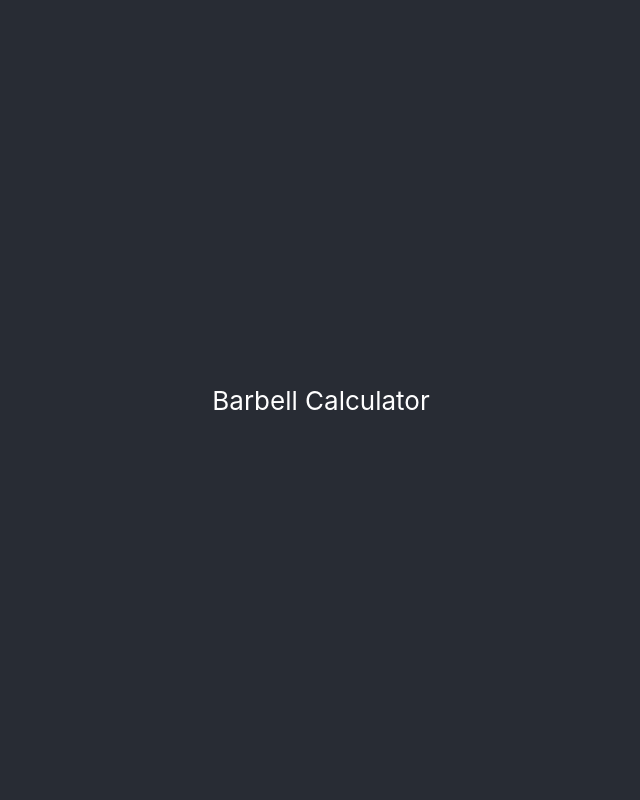
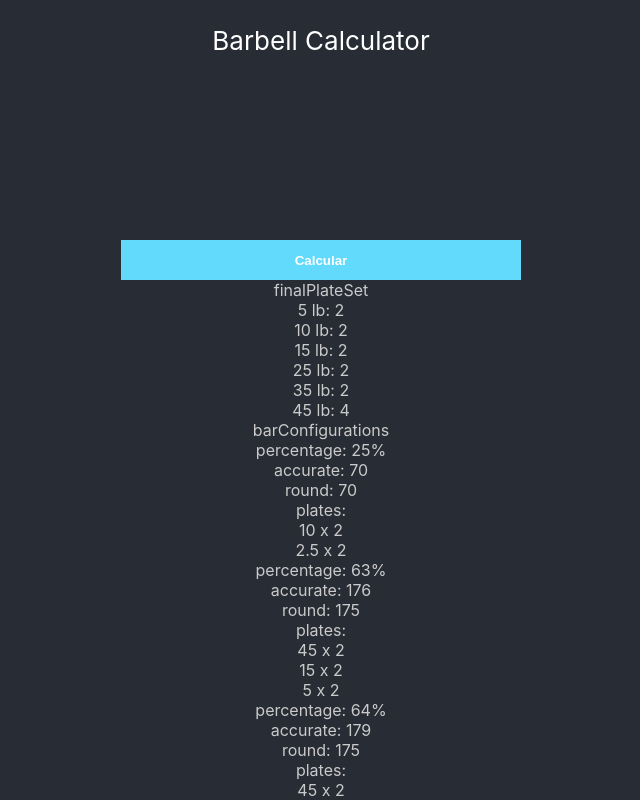
Before and after one commit to Diegus-cl/barbell-calc, a React (Create React App) app: page / in a window 1280 px wide. Shown: the top 800 px of the page, without its empty margins (319-959 px from the left). Built offline with nearby package versions, Linux system fonts and the light colour scheme.

Commit message:
logic solved

```diff
--- a/src/App.css
+++ b/src/App.css
@@ -7,15 +7,8 @@
   pointer-events: none;
 }
 
-@media (prefers-reduced-motion: no-preference) {
-  .App-logo {
-    animation: App-logo-spin infinite 20s linear;
-  }
-}
-
 .App-header {
-  background-color: #282c34;
-  min-height: 100vh;
+  min-height: 10vh;
   display: flex;
   flex-direction: column;
   align-items: center;
@@ -28,11 +21,170 @@
   color: #61dafb;
 }
 
-@keyframes App-logo-spin {
-  from {
-    transform: rotate(0deg);
-  }
-  to {
-    transform: rotate(360deg);
-  }
+/*------------------------------------
+LAYOUT
+------------------------------------*/
+
+.wrapper {
+  width:  400px;
+  margin: 0 auto;
 }
+
+.wrapper--form {
+  margin-top: 20vh;
+}
+
+/*------------------------------------
+FORM
+------------------------------------*/
+
+.form__field {
+  margin-top: 15vh;
+}
+
+.form__field--error input[type="text"] {
+  border-color: red;
+}
+
+.form__label {
+  margin-bottom: 10vh;
+}
+
+.form__field__alert {
+  color:       red;
+  padding-top: 10vh;
+}
+
+.input-required {
+  font-weight: bold;
+}
+
+.form__submit-area {
+  margin-top: 40vh;
+}
+
+.form__selector {
+  margin-top:   30vh;
+  padding:      40vh 0;
+  border:       1px solid #cacaca;
+  border-right: none;
+  border-left:  none;
+}
+
+.form__selector__item {
+  margin-top: 20vh;
+}
+
+.form__selector__item:first-child {
+  margin-top: 0;
+}
+
+.dropdown {
+  position: relative;
+}
+
+.dropdown ul {
+  z-index:          100;
+  position:         absolute;
+  top:              60vh;
+  right:            0px;
+  width:            300px;
+  padding:          30vh;
+  border:           1px solid #cacaca;
+  background-color: #fff;
+}
+
+.dropdown ul li {
+  margin-top: 10vh;
+  text-align: right;
+}
+
+input, textarea {
+  font-family: -apple-system, BlinkMacSystemFont, 'Segoe UI', 'Roboto', 'Oxygen',
+  'Ubuntu', 'Cantarell', 'Fira Sans', 'Droid Sans', 'Helvetica Neue',
+  sans-serif;
+}
+
+.textfield {
+  width:            100%;
+  height:           100vh;
+  line-height:      100vh;
+  padding:          50vh;
+  background-color: #fff;
+  border:           solid 1px #cacaca;
+  border-radius:    6;
+  font-size:        12rem;
+  color:            #4f4f4f;
+}
+
+.textarea {
+  width:            100%;
+  height:           200vh;
+  padding:          50vh;
+  background-color: #fff;
+  border:           solid 1px #cacaca;
+  border-radius:    6;
+  font-size:        12rem;
+  color:            #4f4f4f;
+}
+
+.textfield::placeholder,
+.textarea::placeholder {
+  color: #cacaca;
+}
+
+
+/*------------------------------------
+BUTTONS
+------------------------------------*/
+
+.button {
+  position:      relative;
+  height:        5vh;
+  line-height:   5vh;
+  font-weight:   bold;
+  text-align:    center;
+  border-radius: 2;
+  user-select:   none;
+  cursor:        pointer;
+  border:        none;
+}
+
+.button-progress:after {
+  content:       '';
+  display:       block;
+  position:      absolute;
+  top:           50%;
+  right:         10px;
+  margin-top:    -10px;
+  width:         25px;
+  height:        25px;
+  border:        3px solid #1d1d1d;
+  border-bottom: 3px solid transparent;
+  border-radius: 50%;
+  animation:     icon-spin 2s linear infinite;
+}
+
+.button--submit {
+  width:            100%;
+  background-color: #61dafb;
+  color:            #fff;
+}
+
+.button--submit:hover,
+.button--submit:focus {
+  background-color: #1d1d1d;
+}
+
+.button--submit:active {
+  background-color: #1d1d1d;
+}
+
+.button--submit[disabled] {
+  background-color: #4f4f4f;
+  cursor: progress;
+}
+
+.button--submit[disabled]:hover {
+  border: none;
+}
--- a/src/App.js
+++ b/src/App.js
@@ -1,17 +1,99 @@
 import React, { Component } from 'react';
+import Button from './components/Button';
 import './App.css';
 
 class App extends Component {
+  render() {
+    let barbellWeight = 45;
+    let discSet = [45, 35, 25, 15, 10, 5, 2.5];
+    discSet.sort((a, b) => b - a);
 
+    const pr = 280;
+    let targets = [100, 90, 80, 70, 64, 63, 25];
+    targets.sort((a, b) => a - b);
 
-  render() {
+    const targetWeights = [];
+    let barConfigurations = [];
+    let plateCounts = [];
+
+    targets.forEach((targetPercentage, index) => {
+      let tW = Math.round(pr * targetPercentage/100);
+      targetWeights.push(tW - tW % 5) // delete `% 5` for 100% accuracy
+      barConfigurations[index] = {
+        percentage: targetPercentage,
+        accuratePercentage: tW,
+        roundPercentage: targetWeights[index],
+        plates: []
+      };
+    });
+
+    let finalPlateSet = []; // all plates to carry at once
+    let finalPlatesTemp = [];
+
+    targetWeights.forEach((tW, index) => {
+      finalPlatesTemp = [...finalPlateSet];
+      let targetWeight = (tW - barbellWeight) / 2;
+
+      discSet.forEach((plate) => {
+        while (targetWeight >= plate) {
+          targetWeight -= plate;
+          barConfigurations[index].plates.push(plate);
+
+          const foundPlateIndex = finalPlatesTemp.indexOf(plate);
+          if (foundPlateIndex > -1) {
+            finalPlatesTemp.splice(foundPlateIndex, 1);
+          } else {
+            finalPlateSet.push(plate);
+          }
+        }
+      });
+    });
+
+    finalPlateSet.forEach((x) => {
+      plateCounts[x] = (plateCounts[x] || 0) + 1;
+    });
+
     return (
       <div className="App">
         <header className="App-header">
           Barbell Calculator
         </header>
 
-        <div></div>
+        <div className='wrapper'>
+          <div className='wrapper--form'>
+            <Button
+              label="Calcular"
+              progress={false} />
+          </div>
+        </div>
+
+
+        <div>
+          finalPlateSet
+          {
+            plateCounts.map((item, index) => (
+             <div>{index} lb: {item * 2}</div>
+            ))
+          }
+        </div>
+
+        <div>
+        barConfigurations
+          {
+            barConfigurations.map((item, index) => (
+             <div>
+                <div>percentage: {item.percentage}%</div>
+                <div>accurate: {item.accuratePercentage}</div>
+                <div>round: {item.roundPercentage}</div>
+                <div>plates: {
+                  item.plates.map((i) => (
+                    <div>{i} x 2</div>
+                  ))
+                }</div>
+             </div>
+            ))
+          }
+        </div>
       </div>
     );
   }
--- /dev/null
+++ b/src/components/Button.js
@@ -0,0 +1,27 @@
+import React from 'react';
+import PropTypes from 'prop-types';
+
+const Button = ({label, className, disabled, progress}) => {
+  const wrapperClass = progress ? `${className} button-progress` : className;
+
+  return (
+    <button type="submit" className={wrapperClass} disabled={disabled || progress}>
+      {label}
+    </button>
+  );
+}
+
+Button.defaultProps = {
+  className: 'button button--submit',
+  disabled: false,
+  progress: false
+};
+
+Button.propTypes = {
+  label: PropTypes.string.isRequired,
+  className: PropTypes.string,
+  disabled: PropTypes.bool,
+  progress: PropTypes.bool
+};
+
+export default Button;
--- a/src/index.css
+++ b/src/index.css
@@ -5,6 +5,8 @@ body {
     sans-serif;
   -webkit-font-smoothing: antialiased;
   -moz-osx-font-smoothing: grayscale;
+  background-color: #282c34;
+  color: #cacaca;
 }
 
 code {
```
Also changed, not shown: src/components/TextField.js (added).
